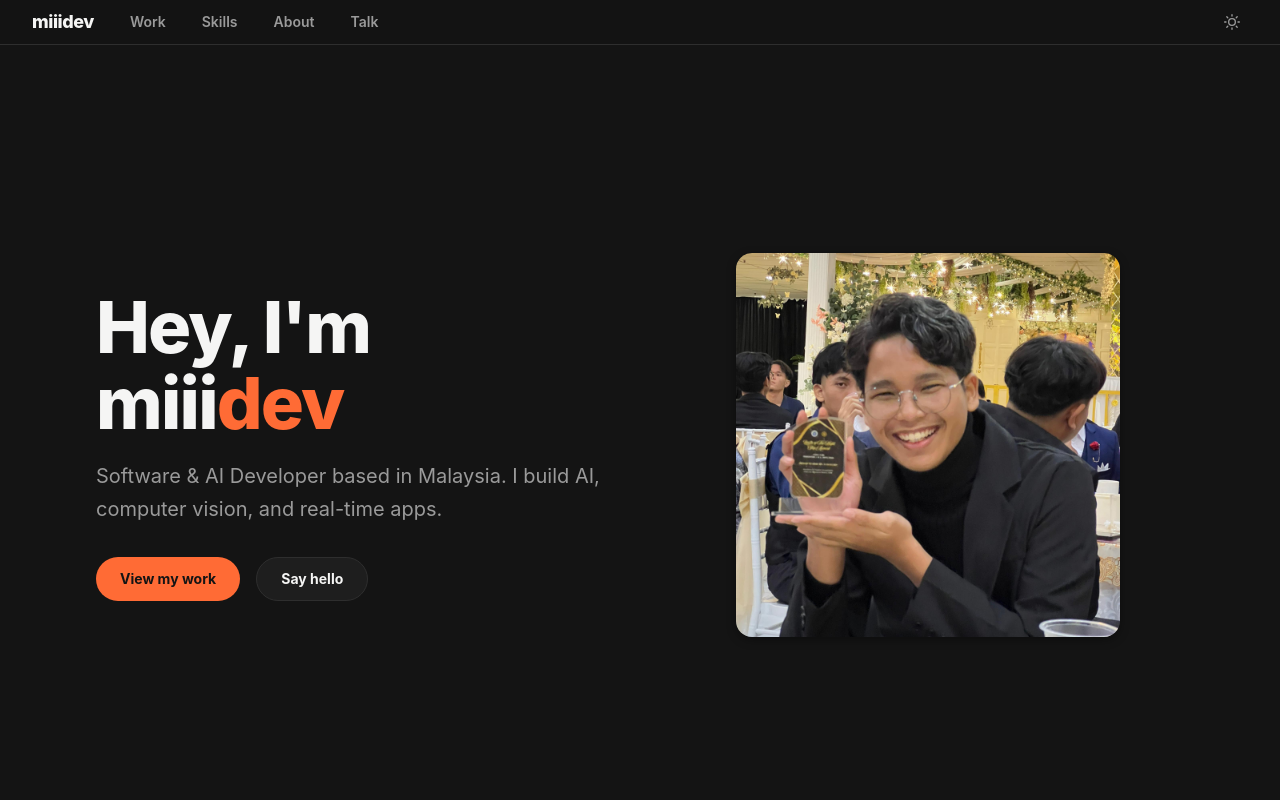
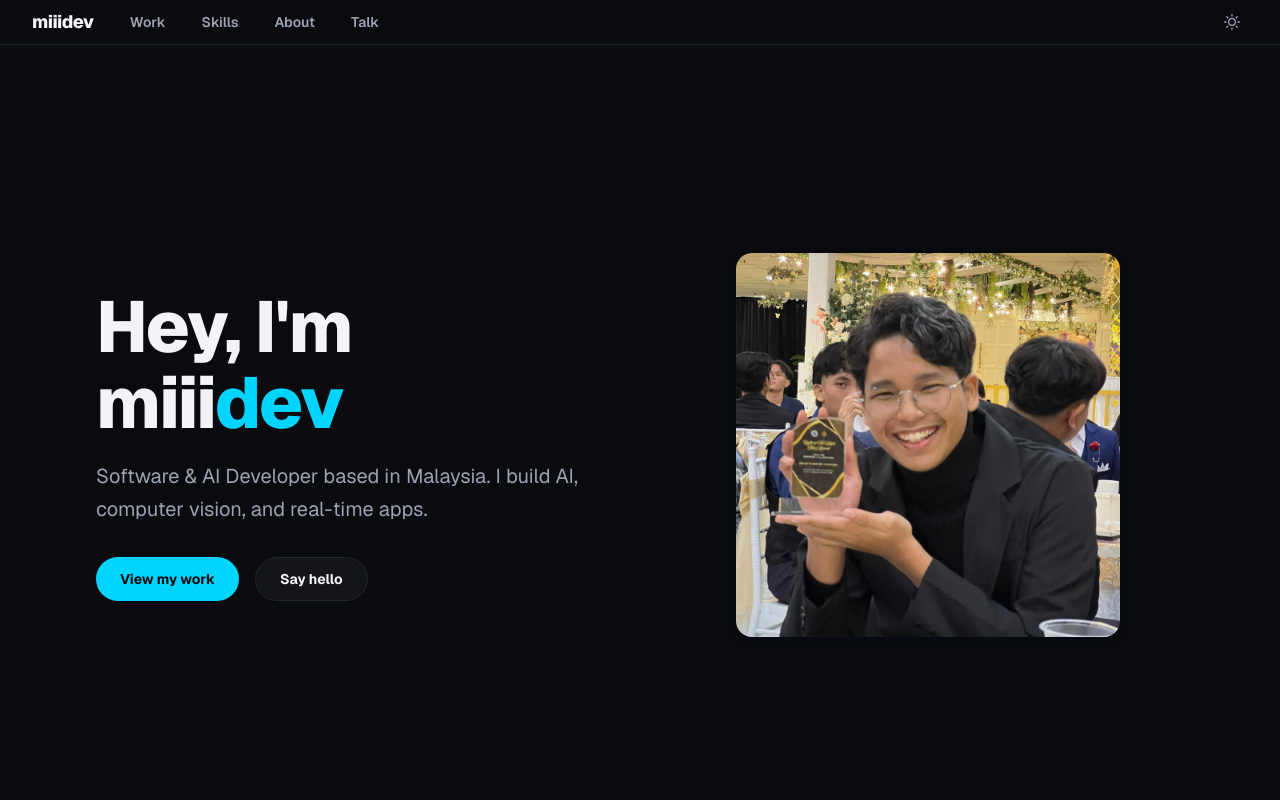
Before and after one commit to miiidev/portfolio, a React (Vite) app: page / in a window 1280 px wide. Shown: the top 800 px of the page. Built offline with nearby package versions, Linux system fonts and the light colour scheme.

Commit message:
feat: cyber tokens, geist fonts, glow and terminal utilities

```diff
--- a/index.html
+++ b/index.html
@@ -5,6 +5,12 @@
     <link rel="icon" type="image/svg+xml" href="%BASE_URL%favicon.svg" />
     <meta name="viewport" content="width=device-width, initial-scale=1.0" />
     <title>Ahmad Syahmi - Portfolio</title>
+    <link rel="preconnect" href="https://fonts.googleapis.com" />
+    <link rel="preconnect" href="https://fonts.gstatic.com" crossorigin />
+    <link
+      href="https://fonts.googleapis.com/css2?family=Geist:wght@100..900&family=Geist+Mono:wght@100..900&display=swap"
+      rel="stylesheet"
+    />
   </head>
   <body>
     <div id="root"></div>
--- a/src/App.tsx
+++ b/src/App.tsx
@@ -21,7 +21,7 @@ export default function App() {
   return (
     <ThemeProvider>
       <MotionConfig reducedMotion="user">
-        <div className="min-h-screen bg-canvas text-copy selection:bg-elevated">
+        <div className="min-h-screen bg-canvas text-copy selection:bg-accent/30">
           <a
             href="#main-content"
             className="sr-only focus:not-sr-only focus:fixed focus:top-24 focus:left-4 focus:z-50 focus:inline-flex focus:items-center focus:min-h-11 focus:px-5 focus:rounded-full focus:bg-surface focus:border focus:border-edge focus:card-shadow focus:text-sm focus:font-bold focus:text-copy"
--- a/src/index.css
+++ b/src/index.css
@@ -2,41 +2,47 @@
 
 @theme {
   --breakpoint-xs: 25rem;
-  --color-canvas: #141414;
-  --color-surface: #1e1e1e;
-  --color-elevated: #262626;
-  --color-copy: #f5f5f4;
-  --color-muted: #9a9a9a;
-  --color-dim: #8a8a8a;
-  --color-edge: #2e2e2e;
-  --color-edge-hover: #f5f5f4;
-  --color-inverse: #f5f5f4;
-  --color-inverse-copy: #141414;
-  --color-danger: #ff8a5c;
-  --color-accent: #ff6b35;
-  --color-accent-2: #ffb703;
-  --color-accent-3: #4d7cff;
-  --color-accent-4: #00a88e;
-  --color-shadow-card: rgba(0, 0, 0, 0.35);
+  --font-sans: "Geist", ui-sans-serif, system-ui, sans-serif;
+  --font-mono: "Geist Mono", ui-monospace, "SF Mono", Menlo, monospace;
+  --color-canvas: #0a0b0e;
+  --color-surface: #131519;
+  --color-elevated: #1c1f26;
+  --color-copy: #f2f4f8;
+  --color-muted: #9aa3b2;
+  --color-dim: #7a8291;
+  --color-edge: #23262e;
+  --color-edge-hover: #f2f4f8;
+  --color-inverse: #f2f4f8;
+  --color-inverse-copy: #0a0b0e;
+  --color-danger: #ff5c7a;
+  --color-accent: #00d4ff;
+  --color-accent-2: #7c6cff;
+  --color-accent-3: #3ddb85;
+  --color-accent-4: #ff5c8a;
+  --color-shadow-card: rgba(0, 10, 24, 0.5);
+  --color-glow: rgba(0, 212, 255, 0.25);
+  --color-glow-soft: rgba(0, 212, 255, 0.15);
 }
 
 .light {
-  --color-canvas: #fff8f0;
+  --color-canvas: #f4f6fa;
   --color-surface: #ffffff;
-  --color-elevated: #f7f0e4;
-  --color-copy: #171717;
-  --color-muted: #6b6b6b;
-  --color-dim: #7a7268;
-  --color-edge: #efe4d4;
-  --color-edge-hover: #171717;
-  --color-inverse: #171717;
-  --color-inverse-copy: #fff8f0;
-  --color-danger: #d94f1d;
-  --color-accent: #ff6b35;
-  --color-accent-2: #b8891a;
-  --color-accent-3: #3a5bd0;
-  --color-accent-4: #007a68;
-  --color-shadow-card: rgba(0, 0, 0, 0.07);
+  --color-elevated: #e9edf4;
+  --color-copy: #14161c;
+  --color-muted: #5a6270;
+  --color-dim: #666e7b;
+  --color-edge: #d7dce5;
+  --color-edge-hover: #14161c;
+  --color-inverse: #14161c;
+  --color-inverse-copy: #f4f6fa;
+  --color-danger: #d6336c;
+  --color-accent: #007a9e;
+  --color-accent-2: #5b4bd1;
+  --color-accent-3: #0b7a52;
+  --color-accent-4: #d6336c;
+  --color-shadow-card: rgba(16, 24, 40, 0.08);
+  --color-glow: rgba(0, 122, 158, 0.18);
+  --color-glow-soft: rgba(0, 122, 158, 0.1);
 }
 
 html {
@@ -52,6 +58,69 @@ body {
   box-shadow: 0 3px 10px var(--color-shadow-card);
 }
 
+.card-glow {
+  box-shadow: 0 3px 10px var(--color-shadow-card), 0 0 48px var(--color-glow);
+}
+
+.card-glow-soft {
+  box-shadow: 0 3px 10px var(--color-shadow-card), 0 0 32px var(--color-glow-soft);
+}
+
+.hero-grid {
+  background-image:
+    linear-gradient(to right, rgba(0, 212, 255, 0.05) 1px, transparent 1px),
+    linear-gradient(to bottom, rgba(0, 212, 255, 0.05) 1px, transparent 1px);
+  background-size: 40px 40px;
+  mask-image: radial-gradient(ellipse 80% 60% at 50% 0%, black 40%, transparent 100%);
+}
+
+.light .hero-grid {
+  background-image:
+    linear-gradient(to right, rgba(0, 122, 158, 0.07) 1px, transparent 1px),
+    linear-gradient(to bottom, rgba(0, 122, 158, 0.07) 1px, transparent 1px);
+}
+
+@keyframes cursor-blink {
+  0%, 49% {
+    opacity: 1;
+  }
+  50%, 100% {
+    opacity: 0;
+  }
+}
+
+.cursor-block {
+  display: inline-block;
+  width: 0.6em;
+  height: 1.1em;
+  margin-left: 0.15em;
+  vertical-align: text-bottom;
+  background-color: var(--color-accent);
+  animation: cursor-blink 1.1s step-end infinite;
+}
+
+@keyframes status-pulse {
+  0%, 100% {
+    opacity: 1;
+  }
+  50% {
+    opacity: 0.35;
+  }
+}
+
+.status-dot {
+  animation: status-pulse 2s ease-in-out infinite;
+}
+
+@media (prefers-reduced-motion: reduce) {
+  .cursor-block {
+    animation: none;
+  }
+  .status-dot {
+    animation: none;
+  }
+}
+
 @media (prefers-reduced-motion: reduce) {
   html {
     scroll-behavior: auto;
```
